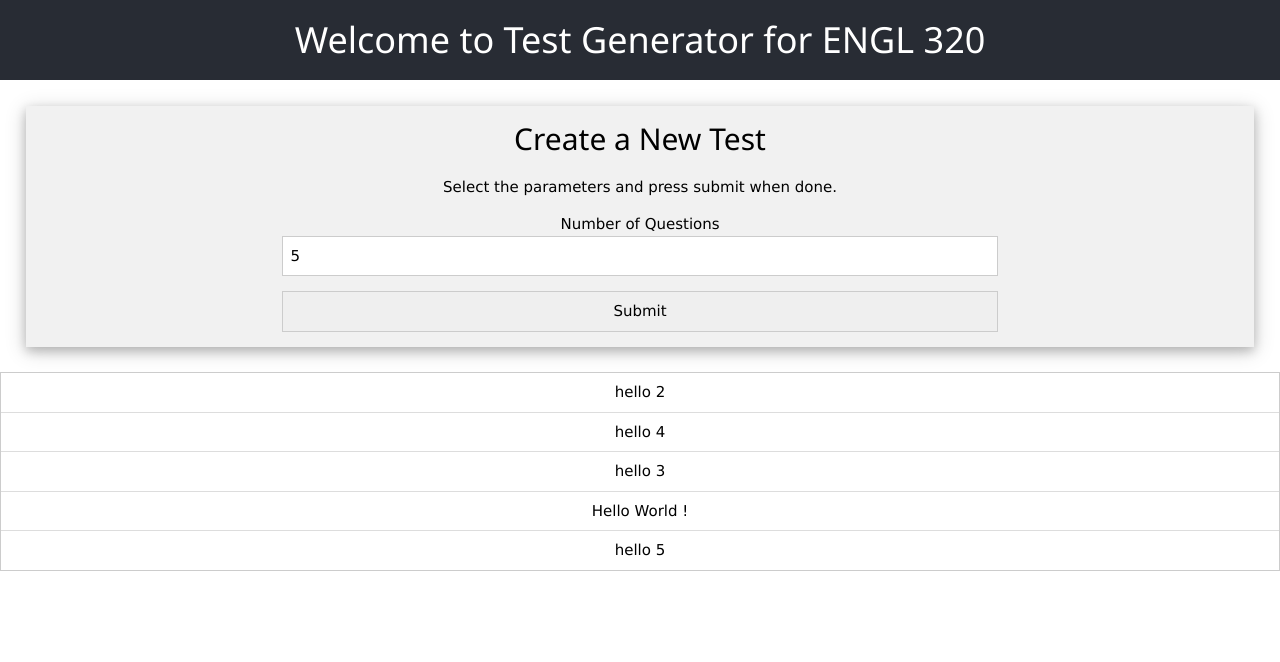
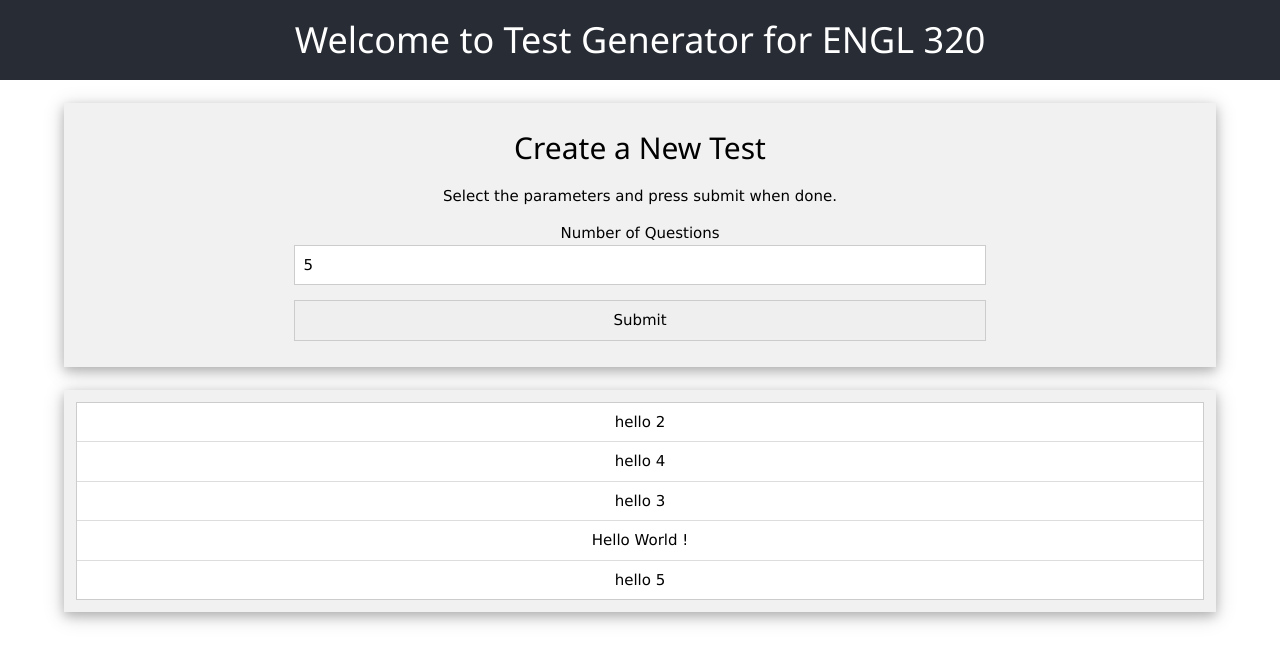
Before and after one commit to vladov3000/engl320-tests, a React (Create React App) app: page / in a window 1280 px wide. Both pictures are taken after typing "5" into the empty fields and a click on the button "Submit". Shown: the top 662 px of the page. Built offline with nearby package versions, Linux system fonts and the light colour scheme.

Commit message:
fixed up test css and moved all files for App to app-src

```diff
--- a/src/App.js
+++ b/src/App.js
@@ -1,23 +1,22 @@
 import React from 'react';
-import './App.css';
+import './app-src/App.css';
 
-import TestMaker from './TestMaker';
-import Test from './Test';
+import TestMaker from './app-src/TestMaker';
+import Test from './app-src/Test';
 
 function App() {
   return (
-    <div className="App">
+    <>
       <header className="App-header">
-
-        <h1>
-          Welcome to Test Generator for ENGL 320
-        </h1>
-
+        <h1> Welcome to Test Generator for ENGL 320 </h1>
       </header>
 
-      <TestMaker/>
+      <div className="App">
 
-    </div>
+        <TestMaker/>
+
+      </div>
+    </>
   );
 }
 
--- a/src/App.css
+++ b/src/app-src/App.css
@@ -2,6 +2,8 @@
 
 .App {
   text-align: center;
+  margin-left: 5%;
+  margin-right: 5%;
 }
 
 .App-header {
@@ -19,13 +21,20 @@
   color: #61dafb;
 }
 
+.ErrorMsg {
+  color: red;
+}
+
 .Maker-Box {
-  margin: 2%;
+  margin-top: 2%;
+  margin-bottom: 2%;
 
   padding-left: 20%;
   padding-right: 20%;
+  padding-top: 1%;
+  padding-bottom: 1%;
 }
 
-.ErrorMsg {
-  color: red;
+.Test-Box {
+  padding: 1%;
 }
--- a/src/Test.js
+++ b/src/app-src/Test.js
@@ -23,13 +23,13 @@ class Test extends React.Component{
 
 	render () {
 		return (
-			<>
-				<ul className="w3-ul w3-border">
+			<div className="Test-Box w3-container w3-card-4 w3-light-grey">
+				<ul className="w3-ul w3-border w3-white">
 					{this.state.questions.map((t) =>
 						<li> {t} </li>
 						)}
 				</ul>
-			</>
+			</div>
 		);
 	}
 }
```
Also changed, not shown: src/app-src/TestMaker.js (renamed from src/TestMaker.js), src/app-src/texts.json (renamed from src/texts.json), src/app-src/utils.js (renamed from src/utils.js).
